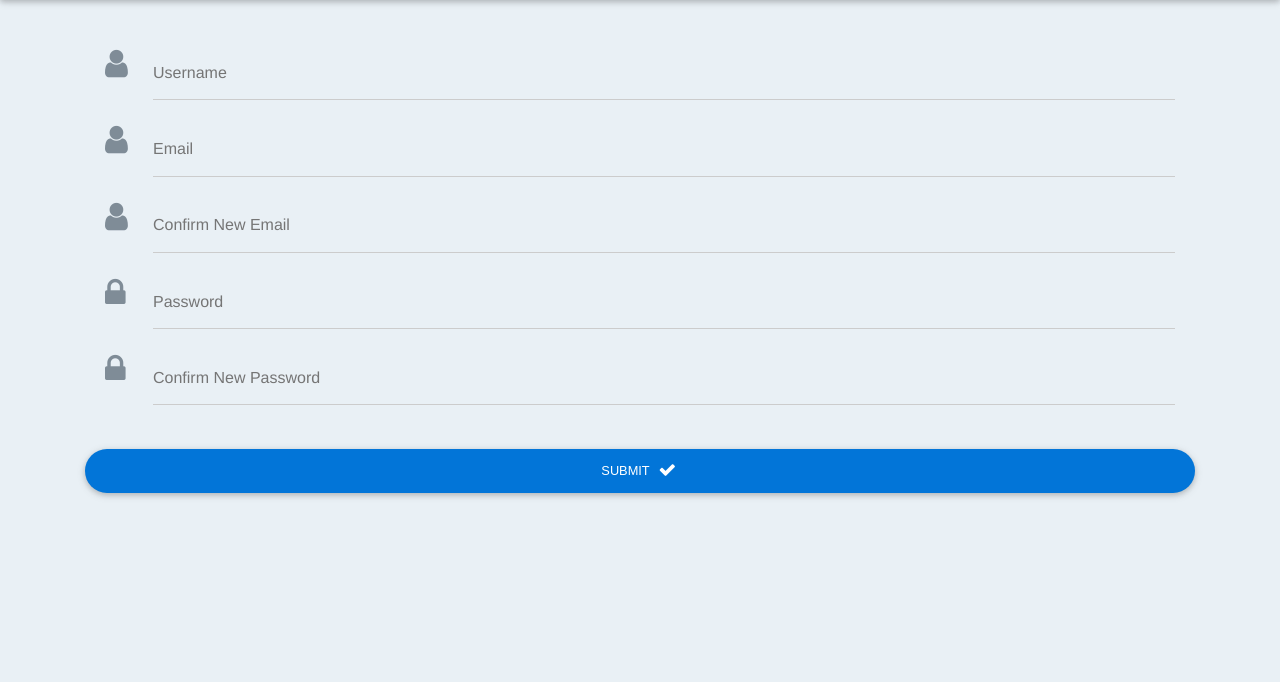
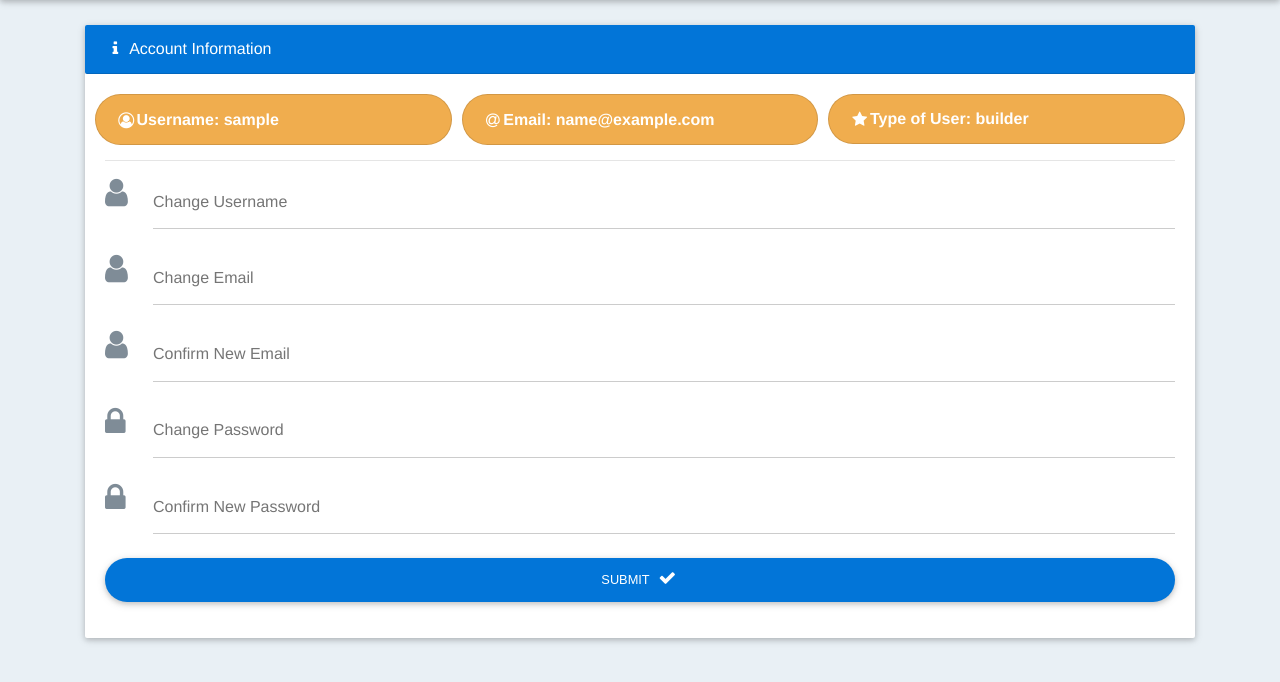
Before and after one commit to ccates1/EasyBuild, a PHP site: page /account.php in a window 1280 px wide. Shown: the part 72-754 px from the top of the page. Run offline with PHP 8.4, Linux system fonts and the light colour scheme; the visitor is signed in with stand-in values (Sample User, id 1); some libraries are stand-ins or nearby versions.

Commit message:
CSS changes to account.php, mmessagecenter.php, other minor changes.

```diff
--- a/www/account.php
+++ b/www/account.php
@@ -9,23 +9,38 @@ if (empty($_SESSION['username'])) {
 <head>
   <?php include('head.html'); ?>
 </head>
-    <body>
-        <?php include('nav.html'); ?>
+<body>
+  <?php include('nav.html'); ?>
 
-    <div class="container">
-    <div class="page-content" style="padding-left: 25px; padding-right: 25px;">
+  <div class="container">
+    <div class="page-content" >
+      <div class="card">
+        <div class="card-header white-text bg-primary">
+          <i class="fa fa-info fa-fw"></i> Account Information
         </div>
         <div class="card-block">
+          <div class="row" style="margin-bottom: 10px;" id="account-details">
+            <div class="col list-group-item bg-warning white-text">
+              <i class="fa fa-user-circle-o fa-fw"></i> Username: <?php echo $_SESSION['username']; ?>
+            </div>
+            <div class="col list-group-item bg-warning white-text">
+              <i class="fa fa-at fa-fw"></i> Email: <?php echo $_SESSION['email']; ?>
+            </div>
+            <div class="col list-group-item bg-warning white-text">
+              <i class="fa fa-star fa-fw"></i> Type of User: <?php echo $_SESSION['user_type']; ?>
+            </div>
+          </div>
+          <hr />
           <form class="active" id="login-form" method="post" action="accountEdit.php">
             <div class="md-form">
               <i class="fa fa-user prefix"></i>
               <input type="text" id="username" name="username" class="form-control" />
-              <label for="username">Username</label>
+              <label for="username">Change Username</label>
             </div>
             <div class="md-form">
               <i class="fa fa-user prefix"></i>
               <input type="text" id="username" name="username" class="form-control" />
-              <label for="username">Email</label>
+              <label for="username">Change Email</label>
             </div>
             <div class="md-form">
               <i class="fa fa-user prefix"></i>
@@ -35,18 +50,19 @@ if (empty($_SESSION['username'])) {
             <div class="md-form">
               <i class="fa fa-lock prefix"></i>
               <input type="password" id="password" name="password" class="form-control" />
-              <label for="password">Password</label>
+              <label for="password">Change Password</label>
             </div>
             <div class="md-form">
               <i class="fa fa-lock prefix"></i>
               <input type="password" id="password" name="password" class="form-control" />
               <label for="password">Confirm New Password</label>
             </div>
-            </div>
             <button type="submit" class="btn bg-primary btn-rounded btn-block">Submit <i class="fa fa-check fa-fw right"></i></button>
           </form>
         </div>
       </div>
-        <?php include('scripts.html'); ?>
-    </body>
+    </div>
+  </div>
+  <?php include('scripts.html'); ?>
+</body>
 </html>
--- a/www/css/style.css
+++ b/www/css/style.css
@@ -10,6 +10,15 @@ html {
 }
 .message-content h5, .message-content p {
       color: #303e49;
+}
+.message-content {
+  border: 1px solid #ebebeb !important;
+}
+#account-details > .list-group-item {
+  margin-left: 5px;
+  margin-right: 5px;
+  border-radius: 50px;
+  font-weight: bold;
 }
 .no-padding {
   padding-right: 0 !important;
--- a/www/login.php
+++ b/www/login.php
@@ -19,6 +19,7 @@
           $dbusername = $row['username'];
           $dbid = $row['id'];
           $dbpassword = $row['password'];
+          $dbemail = $row['email'];
         }
         if($username == $dbusername) {
           if($password == $dbpassword) {
@@ -29,6 +30,7 @@
             }
             $_SESSION['username'] = $username;
             $_SESSION['user_id'] = $dbid;
+            $_SESSION['email'] = $dbemail;
             header('location: home.php');
           } else {
             $errors[] = "Invalid password!";
--- a/www/submitmessage.php
+++ b/www/submitmessage.php
@@ -6,6 +6,6 @@ if($_POST['sessionid'] && $_POST['sender'] && $_POST['content'] && $_POST['user_
   $sender = $_POST['sender'];
   $content = $_POST['content'];
   $user_type = $_POST['user_type'];
-  $query = mysqli_query($dbc, "INSERT INTO Messages (`sender`, `content`, `session_id`, `user_type`) VALUES ('".$sender."', '".$content."', '".$sessionid."', '".$user_type."');");
+  $query = mysqli_query($dbc, "INSERT INTO Messages (`sender`, `content`, `session_id`, `user_type`, `date`) VALUES ('".$sender."', '".$content."', '".$sessionid."', '".$user_type."', now());");
 }
 ?>
```
Also changed, not shown: www/messagecenter.php (+9 -1 lines).
